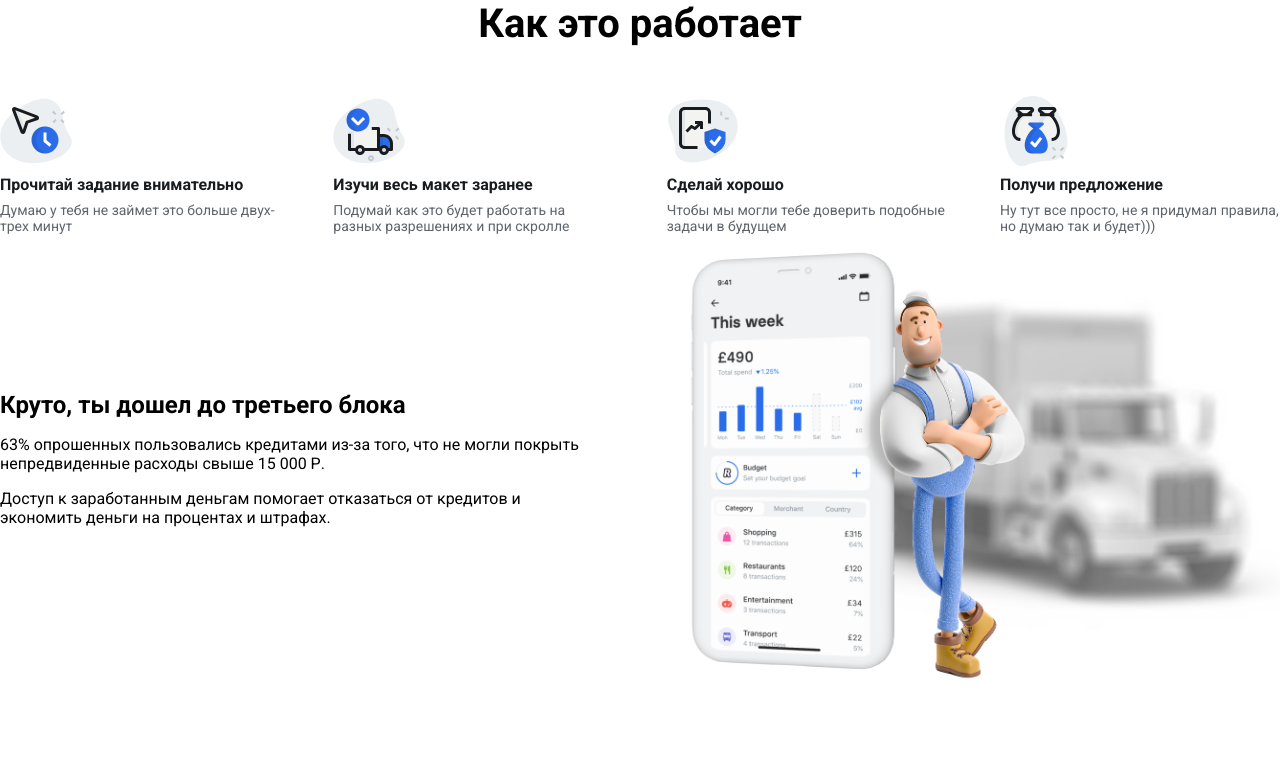
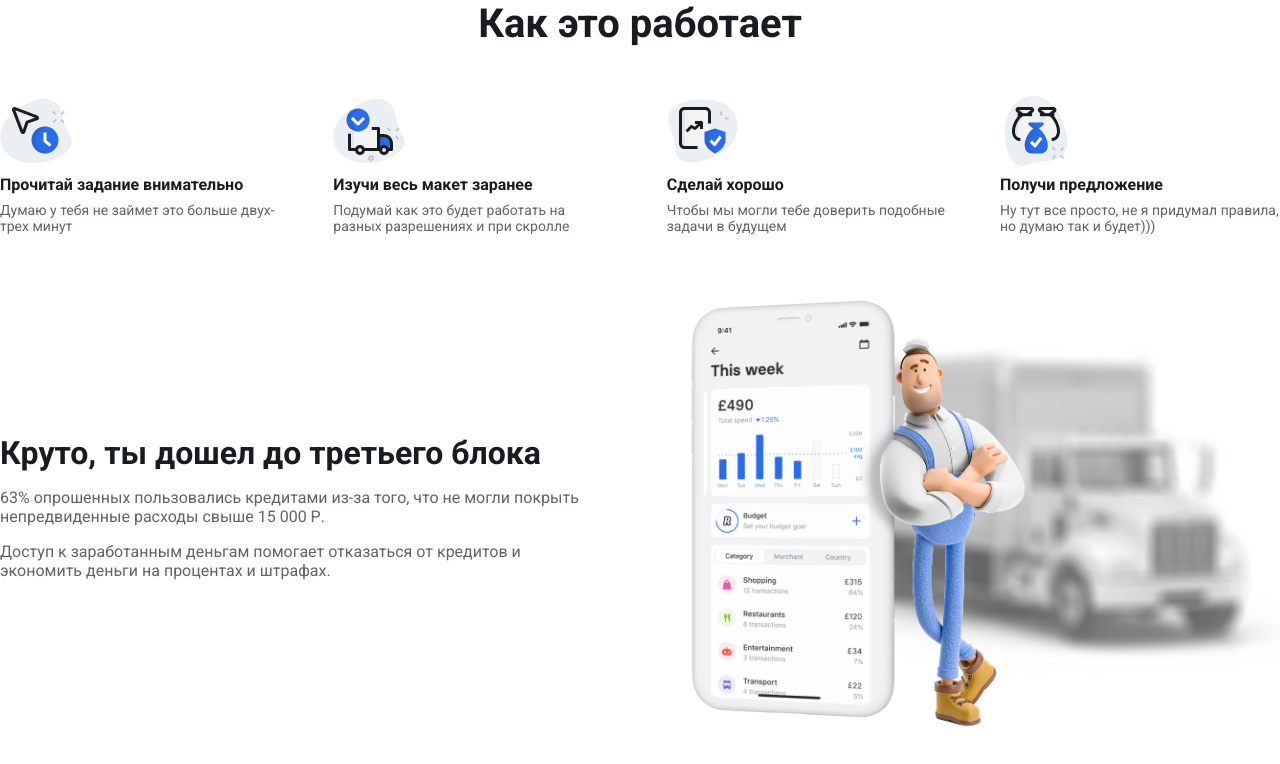
Before and after one commit to tamara-danilova2105/internet-lab, a React app: page / in a window 1280 px wide. Shown: the top 764 px of the page. Built offline with nearby package versions, Linux system fonts and the light colour scheme.

Commit message:
added text, upd three block

```diff
--- a/src/app/styles/vars.scss
+++ b/src/app/styles/vars.scss
@@ -16,10 +16,10 @@
 
     --headline-one: 52px;
     --headline-two: 40px;
-    --headline-three: 32px
+    --headline-three: 32px;
     --headline-four: 24px;
-    --headline-five: 20px
-    --headline-six: 16px
+    --headline-five: 20px;
+    --headline-six: 16px;
 
     --font-size-s: 12px;
     --font-size-m: 14px;
--- a/src/entities/HowItWorks/ui/HowItWorksItem/HowItWorksItem.module.scss
+++ b/src/entities/HowItWorks/ui/HowItWorksItem/HowItWorksItem.module.scss
@@ -1,13 +1,3 @@
 .main {
     width: 280px;
 }
-
-.title {
-    font-size: var(--headline-four);
-    color: var(--black-color);
-}
-
-.text {
-    font-size: var(--font-size-m);
-    color: var(--dark-gray-color);
-}
--- a/src/entities/HowItWorks/ui/HowItWorksItem/HowItWorksItem.tsx
+++ b/src/entities/HowItWorks/ui/HowItWorksItem/HowItWorksItem.tsx
@@ -1,6 +1,7 @@
-import { Stack } from "../../../../shared/ui/Stack/Stack";
+import { Text } from "@/shared/ui/Text/Text";
 import { IHowItWorksItem } from "../../lib/data";
 import styles from './HowItWorksItem.module.scss';
+import { Stack } from "@/shared/ui/Stack/Stack";
 
 export const HowItWorksItem = ({icon, title, text}: IHowItWorksItem) => {
     return (
@@ -10,8 +11,8 @@ export const HowItWorksItem = ({icon, title, text}: IHowItWorksItem) => {
             gap="8"
         >
             {icon}
-            <h4 className={styles.title}>{title}</h4>
-            <p className={styles.text}>{text}</p>
+            <Text size="l" weight='bold'>{title}</Text>
+            <Text size='m' color='darkGrey'>{text}</Text>
         </Stack>
     );
 };
--- a/src/entities/HowItWorks/ui/HowItWorksList/HowItWorks.module.scss
+++ b/src/entities/HowItWorks/ui/HowItWorksList/HowItWorks.module.scss
@@ -6,7 +6,3 @@
     margin: auto;
     gap: 48px;
 }
-
-.title {
-    font-size: var(--headline-two);
-}
--- a/src/entities/HowItWorks/ui/HowItWorksList/HowItWorks.tsx
+++ b/src/entities/HowItWorks/ui/HowItWorksList/HowItWorks.tsx
@@ -1,12 +1,15 @@
-import { Stack } from "../../../../shared/ui/Stack/Stack";
+import { Text } from "@/shared/ui/Text/Text";
 import { data } from "../../lib/data";
 import { HowItWorksItem } from "../HowItWorksItem/HowItWorksItem";
 import styles from './HowItWorks.module.scss';
+import { Stack } from "@/shared/ui/Stack/Stack";
 
 export const HowItWorks = () => {
     return (
         <section className={styles.section}>
-            <h2 className={styles.title}>Как это работает</h2>
+            <Text tag='h2'>
+                Как это работает
+            </Text>
             <Stack justify='between' max>
                 {data.map((el, index) =>
                     <HowItWorksItem
--- a/src/entities/ThreeBlock/ui/ThreeBlock.tsx
+++ b/src/entities/ThreeBlock/ui/ThreeBlock.tsx
@@ -2,6 +2,7 @@ import { Stack } from "@/shared/ui/Stack/Stack";
 import background from "../../../shared/assets/images/back.png";
 import threeBlock from "../../../shared/assets/images/three_block.png";
 import styles from './ThreeBlock.module.scss';
+import { Text } from "@/shared/ui/Text/Text";
 
 export const ThreeBlock = () => {
     return (
@@ -12,15 +13,17 @@ export const ThreeBlock = () => {
                 justify='center'
                 className={styles.text_block}
             >
-                <h2>Круто, ты дошел до третьего блока</h2>
-                <p>
+                <Text tag="h3">
+                    Круто, ты дошел до третьего блока
+                </Text>
+                <Text color='darkGrey' size='l'>
                     63% опрошенных пользовались кредитами из-за того, что не могли покрыть
                     непредвиденные расходы свыше 15 000 Р.
-                </p>
-                <p>
+                </Text>
+                <Text color='darkGrey' size='l'>
                     Доступ к заработанным деньгам помогает отказаться от кредитов и
                     экономить деньги на процентах и штрафах.
-                </p>
+                </Text>
             </Stack>
             <div className={styles.image_block}>
                 <img src={background} alt="three block" />
--- a/src/pages/MainPage/ui/MainPage.module.scss
+++ b/src/pages/MainPage/ui/MainPage.module.scss
@@ -0,0 +1,5 @@
+.main {
+    display: flex;
+    flex-direction: column;
+    gap: 48px;
+}
--- a/src/pages/MainPage/ui/MainPage.tsx
+++ b/src/pages/MainPage/ui/MainPage.tsx
@@ -1,9 +1,10 @@
 import { ThreeBlock } from "@/entities/ThreeBlock";
 import { HowItWorks } from "../../../entities/HowItWorks";
+import styles from './MainPage.module.scss';
 
 const MainPage = () => {
     return (
-        <main>
+        <main className={styles.main}>
             <HowItWorks />
             <ThreeBlock />
         </main>
--- a/src/shared/ui/Input/Input.tsx
+++ b/src/shared/ui/Input/Input.tsx
@@ -1,4 +1,4 @@
-import { ChangeEvent, InputHTMLAttributes, useState } from 'react';
+import { ChangeEvent, InputHTMLAttributes, memo, useState } from 'react';
 import styles from './Input.module.scss';
 import { classNames, Mods } from '../../lib/classNames/classNames';
 
@@ -16,7 +16,7 @@ interface InputProps extends HTMLInputProps {
     onChange?: (e: ChangeEvent<HTMLInputElement>) => void;
 }
 
-export const Input = (props: InputProps) => {
+export const Input = memo((props: InputProps) => {
     const {
         className,
         defaultValue = '',
@@ -51,4 +51,4 @@ export const Input = (props: InputProps) => {
             <span className={styles.helper_text}>{helperText}</span>
         </div>
     );
-};
+});
--- /dev/null
+++ b/src/shared/ui/Text/Text.module.scss
@@ -0,0 +1,51 @@
+$headline-one: var(--headline-one);
+$headline-two: var(--headline-two);
+$headline-three: var(--headline-three);
+$headline-four: var(--headline-four);
+$headline-five: var(--headline-five);
+$headline-six: var(--headline-six);
+
+$font-size-s: var(--font-size-s);
+$font-size-m: var(--font-size-m);
+$font-size-l: var(--font-size-l);
+$font-size-xl: var(--font-size-xl);
+
+$headers: (
+    h1: $headline-one,
+    h2: $headline-two,
+    h3: $headline-three,
+    h4: $headline-four,
+    h5: $headline-five,
+    h6: $headline-six,
+);
+
+@each $header, $size in $headers {
+    #{$header} {
+        font-size: $size;
+    }
+};
+
+$pars: (
+    s: $font-size-s,
+    m: $font-size-m,
+    l: $font-size-l,
+    xl: $font-size-xl,
+);
+
+@each $par, $size in $pars {
+    .#{$par} {
+        font-size: $size;
+    }
+};
+
+.bold {
+    font-weight: bold;
+}
+
+.black {
+    color: var(--black-color);
+}
+
+.darkGrey {
+    color: var(--dark-gray-color);
+}
--- /dev/null
+++ b/src/shared/ui/Text/Text.tsx
@@ -0,0 +1,56 @@
+import { ReactNode, memo } from "react";
+import styles from './Text.module.scss';
+import { Additional, classNames } from "@/shared/lib/classNames/classNames";
+
+export type TextTag = 'h1' | 'h2' | 'h3' | 'h4' | 'h5' | 'h6' | 'p' | 'li';
+export type TextSize = 's' | 'm' | 'l' | 'xl';
+export type TextWeight = 'normal' | 'bold';
+export type TextColor = 'black' | 'darkGrey'
+
+interface TextProps {
+    className?: string;
+    children: ReactNode;
+    tag?: TextTag;
+    size?: TextSize;
+    weight?: TextWeight;
+    color?: TextColor;
+}
+
+export const Text = memo((props: TextProps) => {
+    const {
+        className,
+        children,
+        tag = 'p',
+        size,
+        weight = 'normal',
+        color = 'black',
+    } = props;
+
+    const mapTextTag: Record<TextTag, TextTag> = {
+        h1: 'h1',
+        h2: 'h2',
+        h3: 'h3',
+        h4: 'h4',
+        h5: 'h5',
+        h6: 'h6',
+        p: 'p',
+        li: 'li'
+    };
+
+    const TextTag = mapTextTag[tag];
+
+    const additional: Additional = [
+        className,
+        styles[size],
+        styles[weight],
+        styles[color],
+    ]
+
+    return (
+        <TextTag
+            className={classNames('', {}, additional)}
+        >
+            {children}
+        </TextTag>
+    );
+});
```
Also changed, not shown: src/shared/ui/Button/Button.tsx (line endings or trailing spaces).
